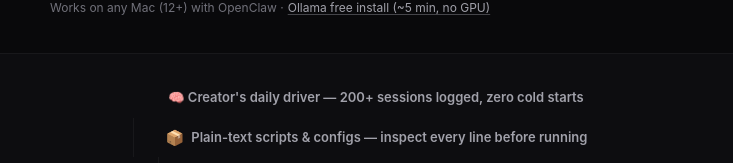
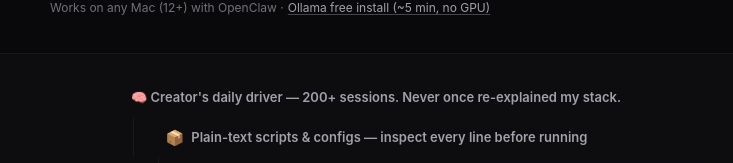
Before and after one commit to marcoiaq/agent-memory-kit, a Next.js app: page / in a window 1280 px wide. Shown: the part 637-800 px from the top of the page, without its empty margins (264-997 px from the left). Built offline with nearby package versions, Linux system fonts and the light colour scheme; no server answers.

Commit message:
ux: remove dead hero-desc CSS, sharpen proof bar stat to echo core pain point

```diff
--- a/app/page.tsx
+++ b/app/page.tsx
@@ -169,11 +169,7 @@ export default function Home() {
           line-height: 1.04; color: #fafafa;
           margin-bottom: 20px;
         }
-        .hero-desc {
-          font-size: clamp(15px, 2.5vw, 17px);
-          color: #a1a1aa; line-height: 1.7;
-          max-width: 500px; margin-bottom: 28px;
-        }
+
         .hero-actions { display: flex; flex-direction: column; align-items: flex-start; gap: 12px; }
         @keyframes cta-pulse {
           0%, 100% { box-shadow: 0 4px 20px rgba(99,102,241,0.3); }
@@ -511,7 +507,7 @@ export default function Home() {
         /* MOBILE */
         @media (max-width: 520px) {
           .hero { padding: 48px 0 40px; }
-          .hero-desc { margin-bottom: 20px; }
+
           .cards { grid-template-columns: 1fr; }
           .cta-inner { padding: 36px 20px; }
           .price-num { font-size: 52px; }
@@ -625,7 +621,7 @@ export default function Home() {
         <div className="wrap">
           <div className="proof-bar-inner">
             <div className="proof-stat">
-              🧠 Creator&apos;s daily driver — 200+ sessions logged, zero cold starts
+              🧠 Creator&apos;s daily driver — 200+ sessions. Never once re-explained my stack.
             </div>
             {/* Live buyer count — renders only if count ≥ 5, falls back silently */}
             <BuyerCount />
```
